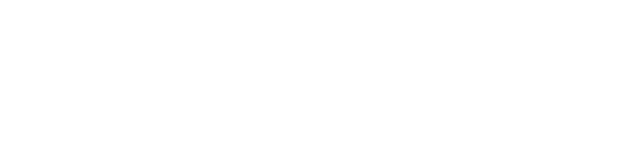
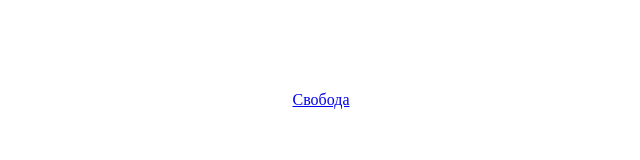
Before and after one commit to romeroletsgo/Button_Freedom, a plain HTML site: page index.html in a window 1280 px wide. Shown: the full height of the page, 319-959 px from the left. Drawn offline with Linux system fonts and the light colour scheme.

Commit message:
Создание разметки, обнуление стилей, стили для демонстрации

```diff
--- a/index.html
+++ b/index.html
@@ -10,7 +10,13 @@
 </head>
 
 <body>
-
+    <div class="wrapper">
+        <a href="#" class="button">
+            <span class="button__text">
+                <span>Свобода</span>
+            </span>
+        </a>
+    </div>
 </body>
 
 </html>
--- a/style.css
+++ b/style.css
@@ -0,0 +1,30 @@
+/* Обнуление */
+*,
+*::before,
+*::after {
+    padding: 0;
+    margin: 0;
+    border: 0;
+    -moz-box-sizing: border-box;
+    -webkit-box-sizing: border-box;
+    box-sizing: border-box;
+}
+
+/*------------------------------------ */
+
+/* Стили для демонстрации */
+html,
+body {
+    height: 100%;
+}
+
+.wrapper {
+    height: 200px;
+    display: flex;
+    justify-content: center;
+    align-items: center;
+}
+
+/*------------------------------------ */
+
+/* Основные стили */
```
